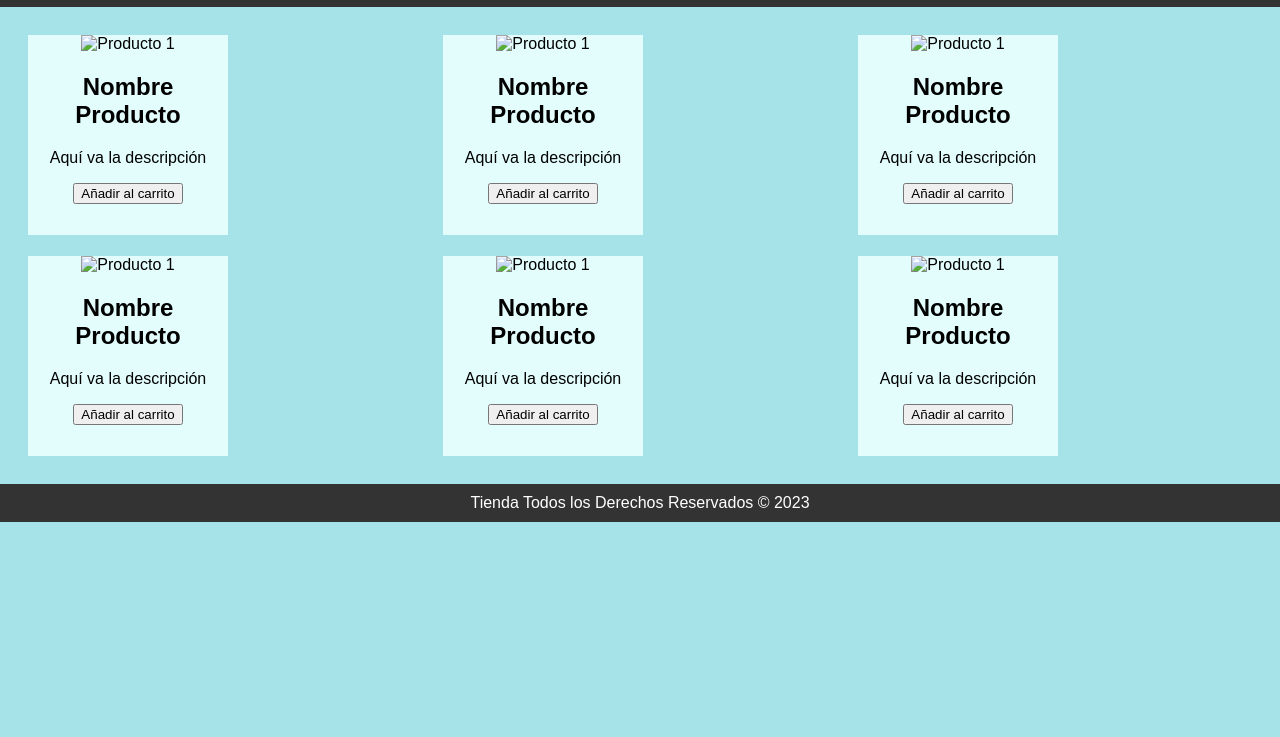
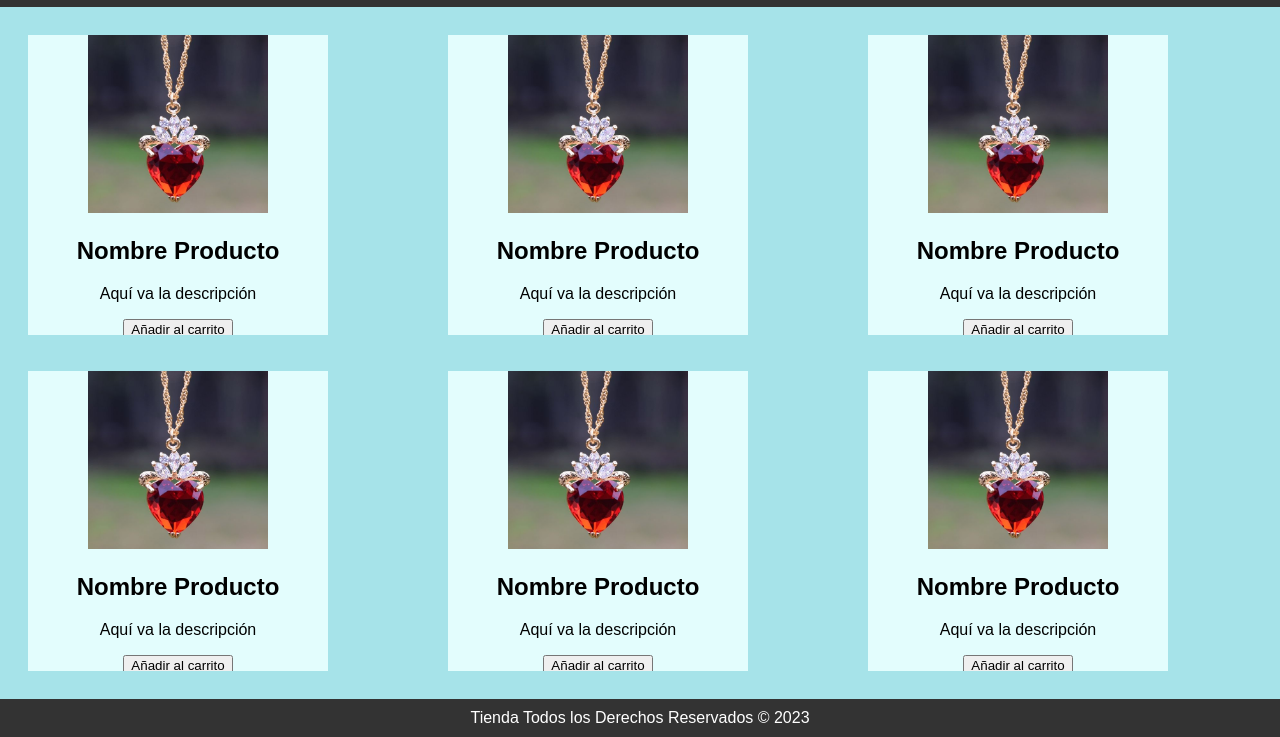
Before and after one commit to eduardoscrs/integracion-1, a plain HTML site: page index.html in a window 1280 px wide. Shown: the part 91-828 px from the top of the page. Before the commit the page ends 800 px from the top, so only its background shows below. Drawn offline with Linux system fonts and the light colour scheme.

Commit message:
suma y cambio
subo imágenes a utilizar de boceto y redimensionó los bloques de tamaño donde se incorporan las imágenes su titulo, descripción y agregar al carrito.

```diff
--- a/index.html
+++ b/index.html
@@ -22,37 +22,37 @@
         <div class="product-container">
             <!-- Contenedores individuales de productos -->
             <div class="product-image-container">
-                <img src="#" alt="Producto 1">
+                <img src="collar.jpg" alt="Producto 1">
                 <h2>Nombre Producto</h2>
                 <p>Aquí va la descripción</p>
                 <button class="Carro">Añadir al carrito</button>
             </div>
             <div class="product-image-container">
-                <img src="#" alt="Producto 1">
+                <img src="collar.jpg" alt="Producto 1">
                 <h2>Nombre Producto</h2>
                 <p>Aquí va la descripción</p>
                 <button class="Carro">Añadir al carrito</button>
             </div>
             <div class="product-image-container">
-                <img src="#" alt="Producto 1">
+                <img src="collar.jpg" alt="Producto 1">
                 <h2>Nombre Producto</h2>
                 <p>Aquí va la descripción</p>
                 <button class="Carro">Añadir al carrito</button>
             </div>
             <div class="product-image-container">
-                <img src="#" alt="Producto 1">
+                <img src="collar.jpg" alt="Producto 1">
                 <h2>Nombre Producto</h2>
                 <p>Aquí va la descripción</p>
                 <button class="Carro">Añadir al carrito</button>
             </div>
             <div class="product-image-container">
-                <img src="#" alt="Producto 1">
+                <img src="collar.jpg" alt="Producto 1">
                 <h2>Nombre Producto</h2>
                 <p>Aquí va la descripción</p>
                 <button class="Carro">Añadir al carrito</button>
             </div>
             <div class="product-image-container">
-                <img src="#" alt="Producto 1">
+                <img src="collar.jpg" alt="Producto 1">
                 <h2>Nombre Producto</h2>
                 <p>Aquí va la descripción</p>
                 <button class="Carro">Añadir al carrito</button>
--- a/style.css
+++ b/style.css
@@ -51,8 +51,8 @@ h1 {
     position: relative;
     overflow: hidden;
     border: 8px solid #A6E3E9;
-    width: 200px; /* Ancho deseado de la caja de la imagen */
-    height: 200px; /* Altura deseada de la caja de la imagen */
+    width: 300px; /* Ancho deseado de la caja de la imagen */
+    height: 300px; /* Altura deseada de la caja de la imagen */
 }
 
 /* Estilo de la imagen dentro de la caja */
@@ -71,7 +71,7 @@ h1 {
     display: grid;
     grid-template-columns: repeat(3, 1fr); /* Tres columnas de igual tamaño */
     grid-template-rows: repeat(2, 1fr); /* Dos filas de igual tamaño */
-    gap: 5px; /* Espacio entre las imágenes */
+    gap: 20px; /* Espacio entre las imágenes */
     justify-content: center; /* Alinea las imágenes a la derecha */
 }
 
```
Also changed, not shown: anillos.jpg (added), collar.jpg (added), collares.jpg (added), pulseras.jpg (added).
